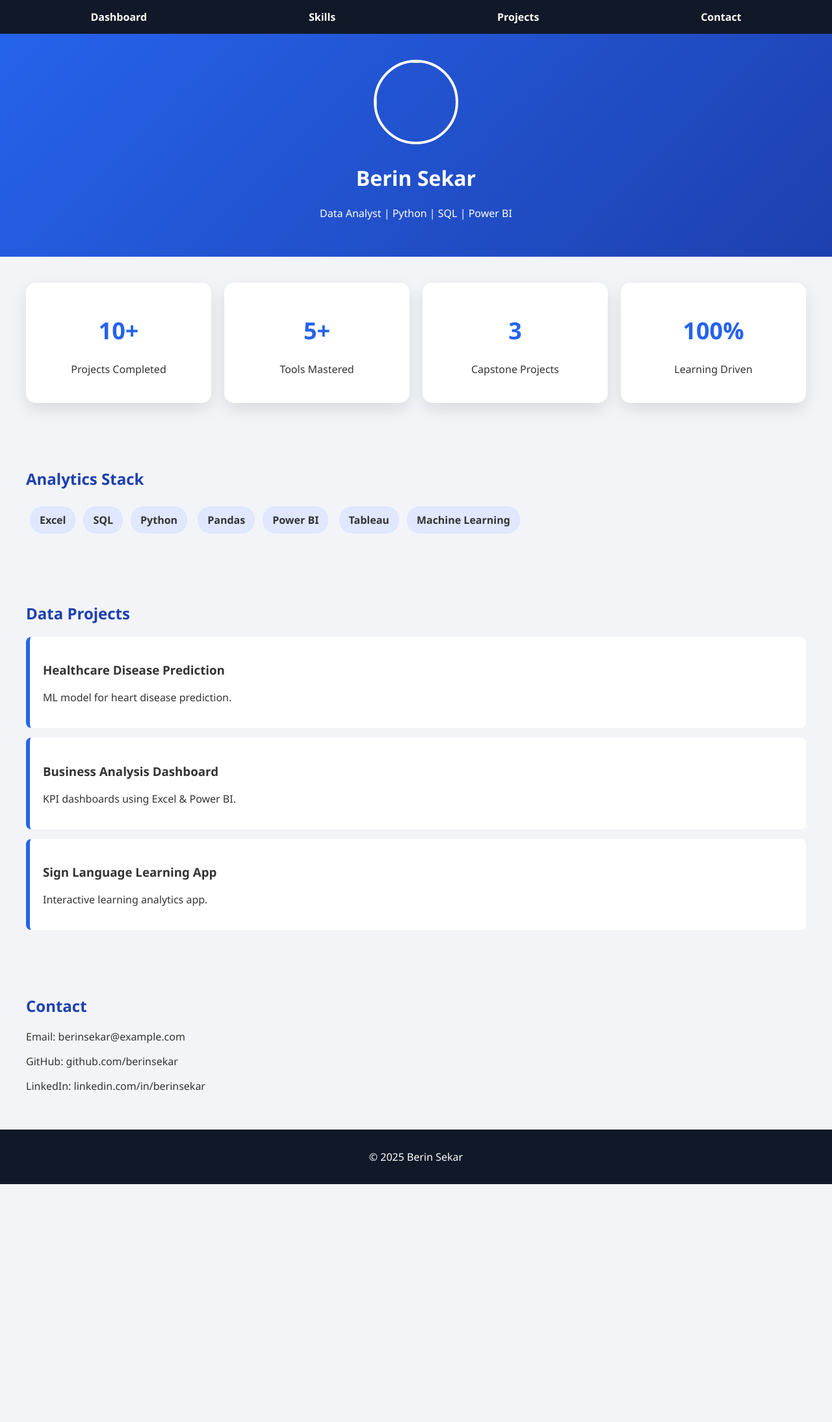
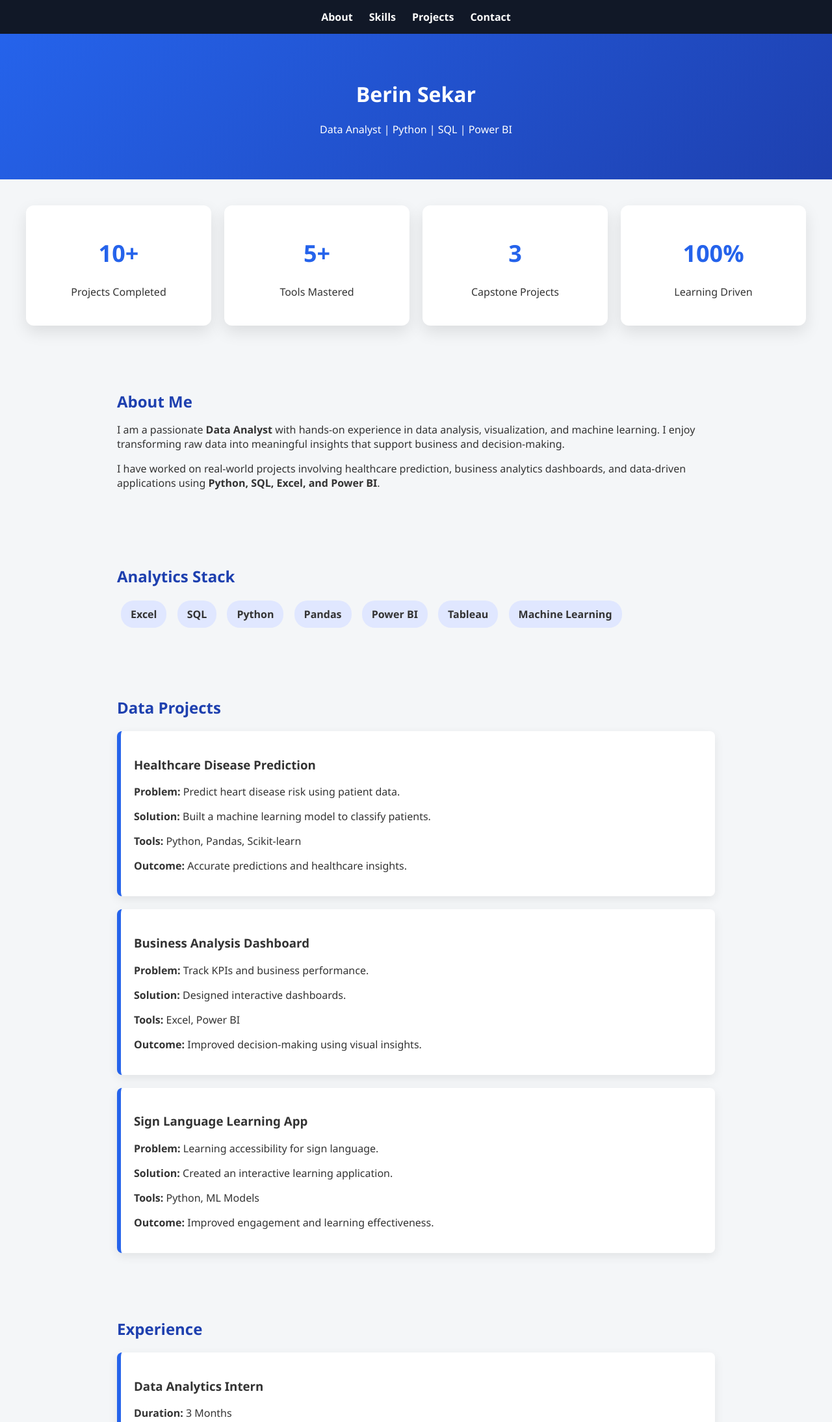
Before and after one commit to Berinsekar/berinsekar.github.io, a plain HTML site: page index.html in a window 1280 px wide. Shown: the top 2188 px of the page at 65% size. Before the commit the page ends 1822 px from the top, so only its background shows below. Drawn offline with Linux system fonts and the light colour scheme.

Commit message:
Refactor index.html for improved layout and design
Updated styling and structure of the portfolio page.

```diff
--- a/index.html
+++ b/index.html
@@ -6,79 +6,112 @@
 <title>Berin Sekar | Data Analyst Portfolio</title>
 
 <style>
-*{box-sizing:border-box}
-body{
-    margin:0;
-    font-family:'Segoe UI',sans-serif;
-    background:#f2f4f7;
-    color:#333;
+* {
+  box-sizing: border-box;
 }
-nav{
-    background:#111827;
-    padding:15px;
-    display:flex;
-    justify-content:space-around;
+
+body {
+  margin: 0;
+  font-family: "Segoe UI", sans-serif;
+  background: #f4f6f8;
+  color: #333;
 }
-nav a{
-    color:#fff;
-    text-decoration:none;
-    font-weight:600;
+
+/* NAVBAR */
+nav {
+  background: #111827;
+  padding: 15px;
+  display: flex;
+  justify-content: center;
+  gap: 25px;
 }
-header{
-    background:linear-gradient(135deg,#2563eb,#1e40af);
-    color:white;
-    padding:40px;
-    text-align:center;
+
+nav a {
+  color: #fff;
+  text-decoration: none;
+  font-weight: 600;
 }
-.profile-img{
-    width:130px;
-    height:130px;
-    border-radius:50%;
-    border:4px solid white;
+
+/* HEADER */
+header {
+  background: linear-gradient(135deg, #2563eb, #1e40af);
+  color: white;
+  padding: 50px 20px;
+  text-align: center;
 }
-.dashboard{
-    display:grid;
-    grid-template-columns:repeat(auto-fit,minmax(220px,1fr));
-    gap:20px;
-    padding:40px;
+
+/* DASHBOARD */
+.dashboard {
+  display: grid;
+  grid-template-columns: repeat(auto-fit, minmax(200px, 1fr));
+  gap: 20px;
+  padding: 40px;
 }
-.card{
-    background:white;
-    padding:25px;
-    border-radius:15px;
-    box-shadow:0 10px 25px rgba(0,0,0,0.1);
-    text-align:center;
+
+.card {
+  background: white;
+  padding: 25px;
+  border-radius: 12px;
+  box-shadow: 0 10px 25px rgba(0,0,0,0.1);
+  text-align: center;
 }
-.card h1{
-    color:#2563eb;
-    font-size:36px;
+
+.card h1 {
+  color: #2563eb;
+  font-size: 36px;
 }
-section{
-    padding:40px;
+
+/* SECTIONS */
+section {
+  padding: 40px;
+  max-width: 1000px;
+  margin: auto;
 }
-h2{
-    color:#1e40af;
+
+h2 {
+  color: #1e40af;
+  margin-bottom: 15px;
 }
-.skills span{
-    background:#e0e7ff;
-    padding:10px 15px;
-    margin:6px;
-    border-radius:20px;
-    display:inline-block;
-    font-weight:600;
+
+/* SKILLS */
+.skills span {
+  background: #e0e7ff;
+  padding: 10px 15px;
+  margin: 6px;
+  border-radius: 20px;
+  display: inline-block;
+  font-weight: 600;
 }
-.project{
-    background:white;
-    padding:20px;
-    margin-top:15px;
-    border-left:6px solid #2563eb;
-    border-radius:8px;
+
+/* PROJECTS & CARDS */
+.project {
+  background: white;
+  padding: 20px;
+  margin-top: 20px;
+  border-left: 6px solid #2563eb;
+  border-radius: 8px;
+  box-shadow: 0 5px 15px rgba(0,0,0,0.08);
 }
-footer{
-    background:#111827;
-    color:white;
-    text-align:center;
-    padding:15px;
+
+/* BUTTON */
+.btn {
+  display: inline-block;
+  background: #2563eb;
+  color: #fff;
+  padding: 12px 20px;
+  border-radius: 8px;
+  margin-top: 15px;
+  text-decoration: none;
+  font-weight: bold;
+}
+
+/* FOOTER */
+footer {
+  background: #111827;
+  color: white;
+  text-align: center;
+  padding: 20px;
+  margin-top: 40px;
 }
 </style>
 </head>
@@ -86,50 +119,141 @@ footer{
 <body>
 
 <nav>
-    <a href="#dashboard">Dashboard</a>
+  <a href="#about">About</a>
   <a href="#skills">Skills</a>
   <a href="#projects">Projects</a>
   <a href="#contact">Contact</a>
 </nav>
 
 <header>
-    <img src="profile.jpg" class="profile-img">
   <h1>Berin Sekar</h1>
   <p>Data Analyst | Python | SQL | Power BI</p>
 </header>
 
-<div class="dashboard" id="dashboard">
-    <div class="card"><h1>10+</h1><p>Projects Completed</p></div>
-    <div class="card"><h1>5+</h1><p>Tools Mastered</p></div>
-    <div class="card"><h1>3</h1><p>Capstone Projects</p></div>
-    <div class="card"><h1>100%</h1><p>Learning Driven</p></div>
+<!-- DASHBOARD -->
+<div class="dashboard">
+  <div class="card">
+    <h1>10+</h1>
+    <p>Projects Completed</p>
+  </div>
+  <div class="card">
+    <h1>5+</h1>
+    <p>Tools Mastered</p>
+  </div>
+  <div class="card">
+    <h1>3</h1>
+    <p>Capstone Projects</p>
+  </div>
+  <div class="card">
+    <h1>100%</h1>
+    <p>Learning Driven</p>
+  </div>
 </div>
 
+<!-- ABOUT -->
+<section id="about">
+  <h2>About Me</h2>
+  <p>
+    I am a passionate <strong>Data Analyst</strong> with hands-on experience in data
+    analysis, visualization, and machine learning. I enjoy transforming raw data
+    into meaningful insights that support business and decision-making.
+  </p>
+  <p>
+    I have worked on real-world projects involving healthcare prediction, business
+    analytics dashboards, and data-driven applications using
+    <strong>Python, SQL, Excel, and Power BI</strong>.
+  </p>
+</section>
+
+<!-- SKILLS -->
 <section id="skills">
   <h2>Analytics Stack</h2>
   <div class="skills">
-        <span>Excel</span><span>SQL</span><span>Python</span>
-        <span>Pandas</span><span>Power BI</span>
-        <span>Tableau</span><span>Machine Learning</span>
+    <span>Excel</span>
+    <span>SQL</span>
+    <span>Python</span>
+    <span>Pandas</span>
+    <span>Power BI</span>
+    <span>Tableau</span>
+    <span>Machine Learning</span>
   </div>
 </section>
 
+<!-- PROJECTS -->
 <section id="projects">
   <h2>Data Projects</h2>
-    <div class="project"><h3>Healthcare Disease Prediction</h3><p>ML model for heart disease prediction.</p></div>
-    <div class="project"><h3>Business Analysis Dashboard</h3><p>KPI dashboards using Excel & Power BI.</p></div>
-    <div class="project"><h3>Sign Language Learning App</h3><p>Interactive learning analytics app.</p></div>
+
+  <div class="project">
+    <h3>Healthcare Disease Prediction</h3>
+    <p><strong>Problem:</strong> Predict heart disease risk using patient data.</p>
+    <p><strong>Solution:</strong> Built a machine learning model to classify patients.</p>
+    <p><strong>Tools:</strong> Python, Pandas, Scikit-learn</p>
+    <p><strong>Outcome:</strong> Accurate predictions and healthcare insights.</p>
+  </div>
+
+  <div class="project">
+    <h3>Business Analysis Dashboard</h3>
+    <p><strong>Problem:</strong> Track KPIs and business performance.</p>
+    <p><strong>Solution:</strong> Designed interactive dashboards.</p>
+    <p><strong>Tools:</strong> Excel, Power BI</p>
+    <p><strong>Outcome:</strong> Improved decision-making using visual insights.</p>
+  </div>
+
+  <div class="project">
+    <h3>Sign Language Learning App</h3>
+    <p><strong>Problem:</strong> Learning accessibility for sign language.</p>
+    <p><strong>Solution:</strong> Created an interactive learning application.</p>
+    <p><strong>Tools:</strong> Python, ML Models</p>
+    <p><strong>Outcome:</strong> Improved engagement and learning effectiveness.</p>
+  </div>
 </section>
 
+<!-- EXPERIENCE -->
+<section>
+  <h2>Experience</h2>
+  <div class="project">
+    <h3>Data Analytics Intern</h3>
+    <p><strong>Duration:</strong> 3 Months</p>
+    <p>
+      Performed data cleaning, exploratory data analysis, and created dashboards
+      using Excel, SQL, and Python.
+    </p>
+  </div>
+</section>
+
+<!-- CERTIFICATIONS -->
+<section>
+  <h2>Certifications</h2>
+  <ul>
+    <li>Data Analytics with Python</li>
+    <li>SQL for Data Analysis</li>
+    <li>Power BI Dashboard Development</li>
+    <li>Machine Learning Fundamentals</li>
+  </ul>
+</section>
+
+<!-- EDUCATION -->
+<section>
+  <h2>Education</h2>
+  <p>
+    <strong>Bachelor’s Degree</strong><br>
+    Computer Science / Data Science<br>
+    2021 – 2025
+  </p>
+</section>
+
+<!-- CONTACT -->
 <section id="contact">
   <h2>Contact</h2>
   <p>Email: berinsekar@example.com</p>
   <p>GitHub: github.com/berinsekar</p>
   <p>LinkedIn: linkedin.com/in/berinsekar</p>
+
+  <a href="document (1).pdf" download class="btn">Download Resume</a>
 </section>
 
 <footer>
-    <p>© 2025 Berin Sekar</p>
+  <p>© 2025 Berin Sekar | Data Analyst Portfolio</p>
 </footer>
 
 </body>
```
Lines whose indentation alone changed are shown as unchanged.
